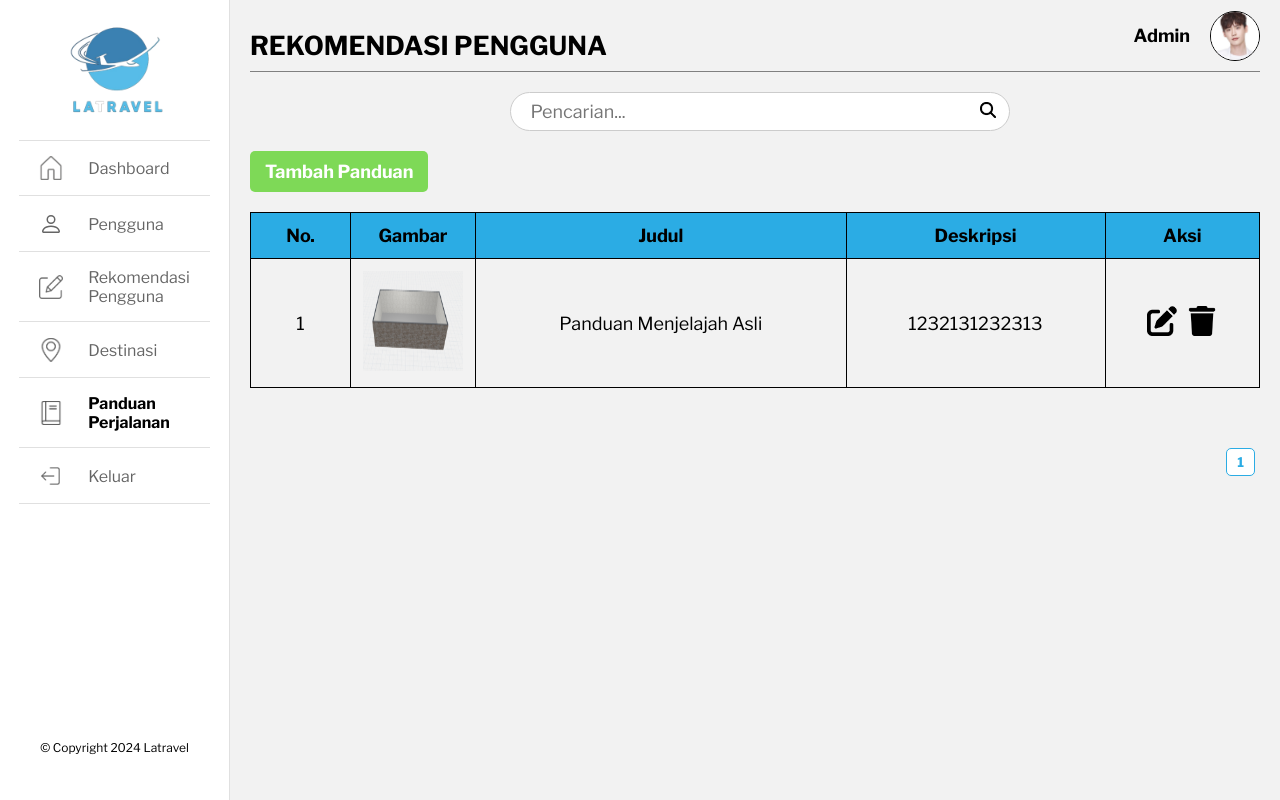
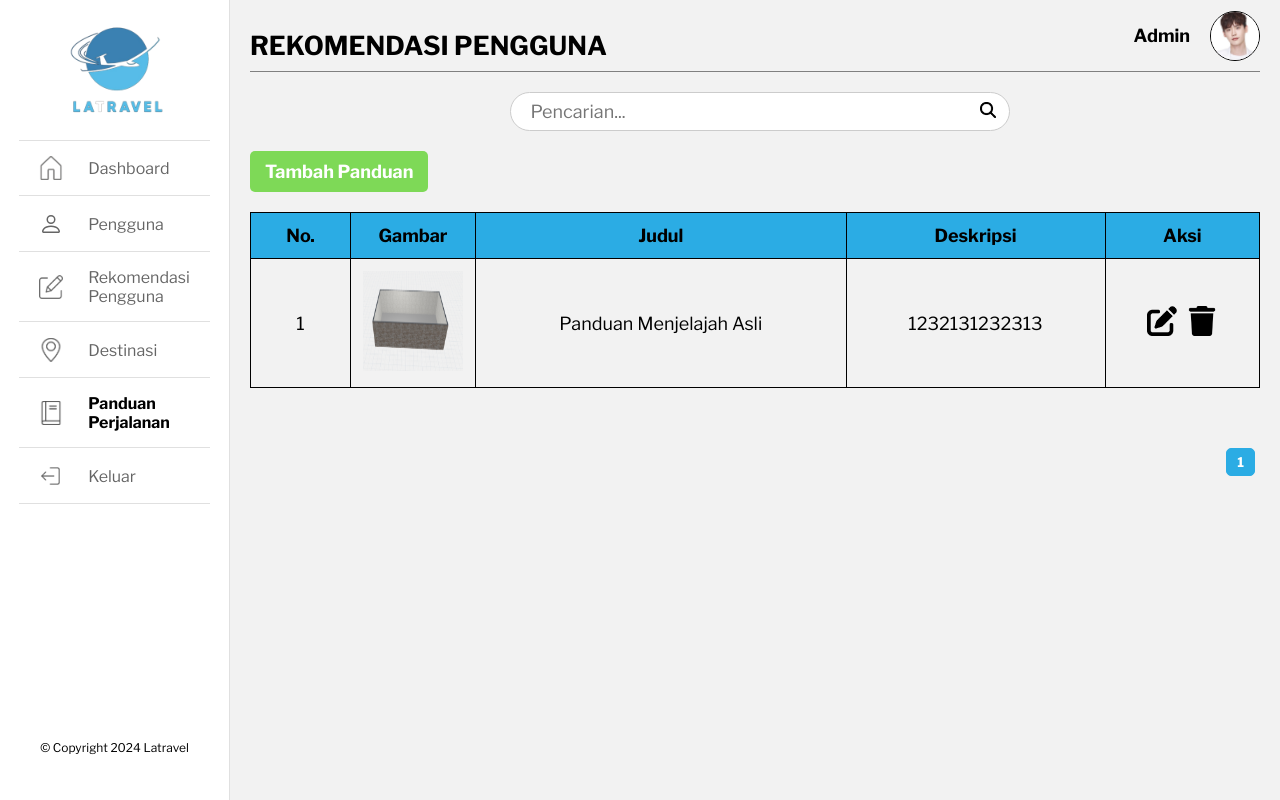
Before and after one commit to zalkes/Latravel, a PHP site: page /admin/panduan.php in a window 1280 px wide. Run offline with PHP 8.4, Linux system fonts and the light colour scheme; a user stored in the database is signed in; data comes from the database, SQL or seed files in the repository.

Commit message:
update style pagination

```diff
--- a/Latravel/elements/styles/admin.css
+++ b/Latravel/elements/styles/admin.css
@@ -323,10 +323,9 @@ td.status.approved {
     padding: 5px 10px;
     cursor: pointer;
     font-weight: bold;
-    background-color: white;
-    color: #2bace4;
+    background-color: #2bace4;
+    color: white;
     border-radius: 5px;
-    border: 1px solid #2bace4;
 }
 
 .pagination .pagination button {
@@ -334,10 +333,11 @@ td.status.approved {
     padding: 5px 10px;
     cursor: pointer;
     font-weight: bold;
-    background-color: #2bace4;
-    color: white;
+    background-color: white;
+    color: #2bace4;
     border-radius: 5px;
     border: 0;
+    border: 1px solid #2bace4;
 }
 
 /* ---------------------------- DASHBOARD ---------------------------- */
```
